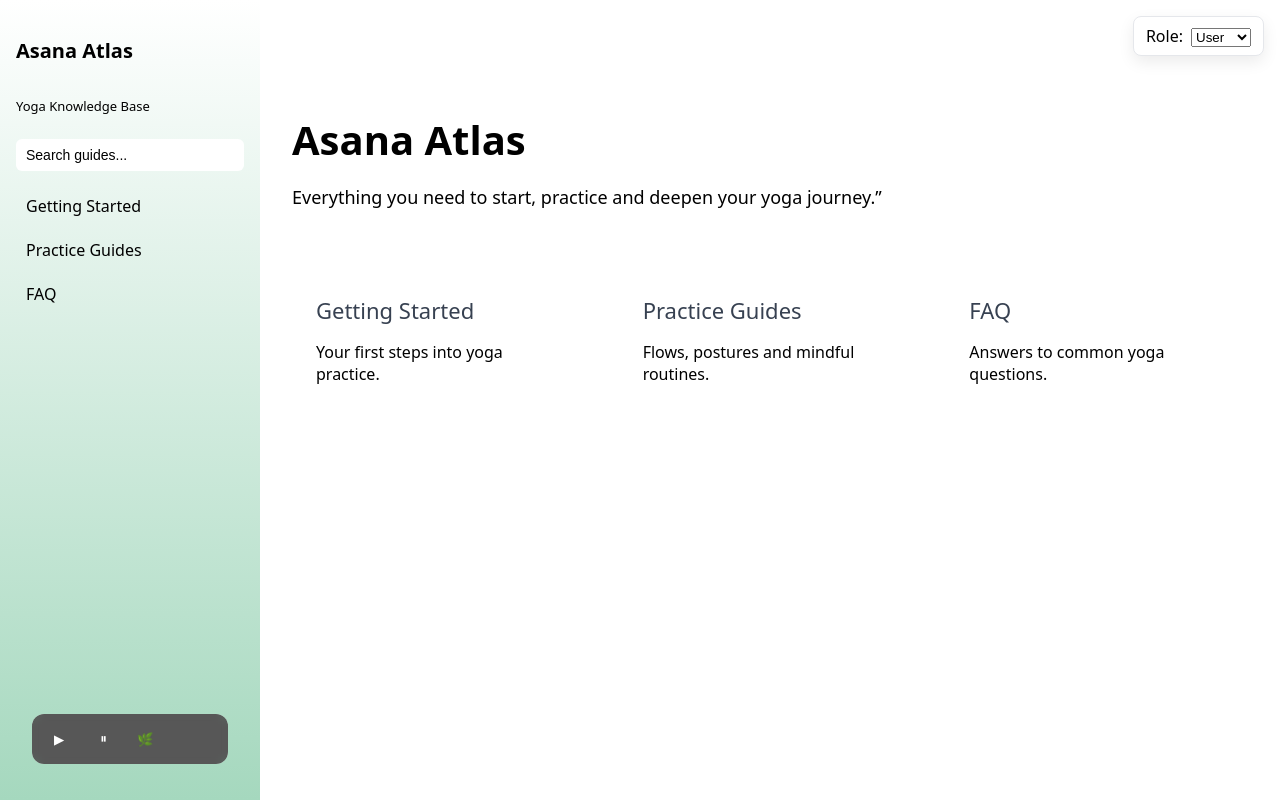
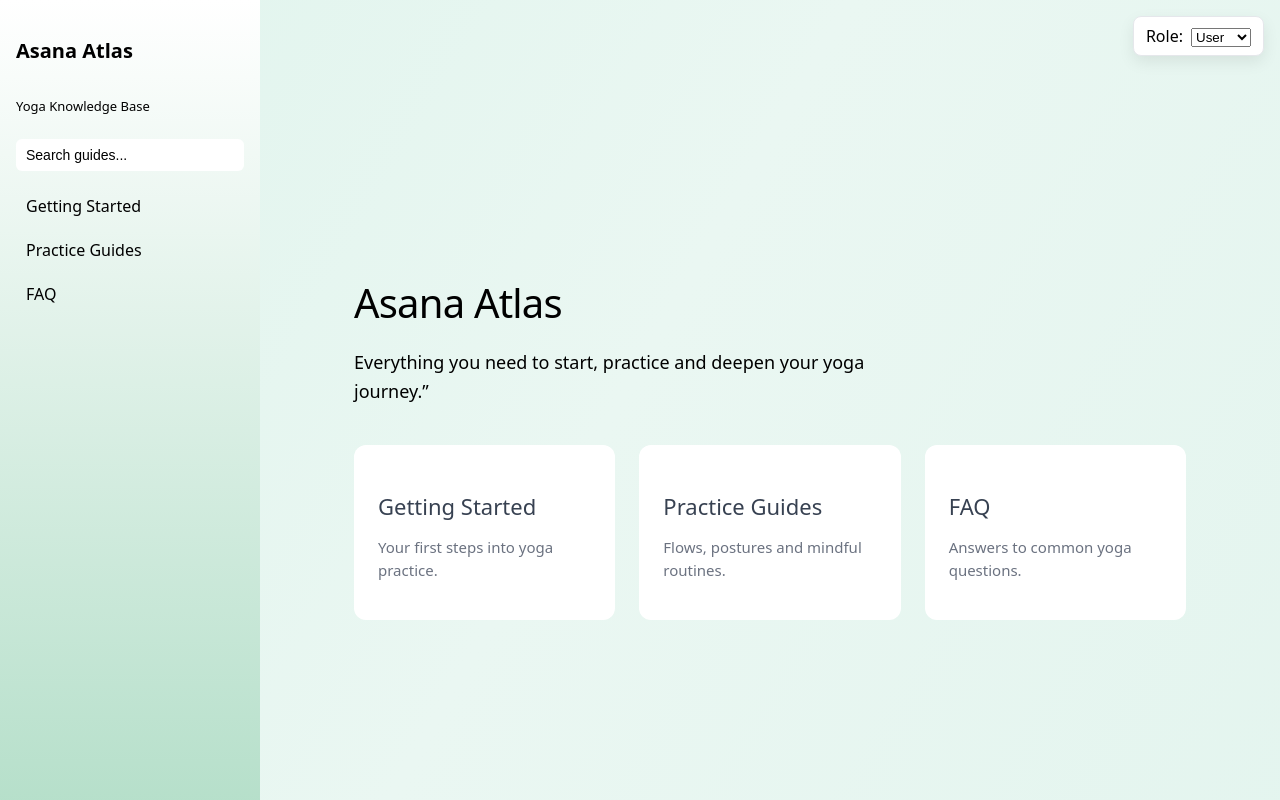
Before and after one commit to Mariaguerrero95/zano-frontend-test, a React (Vite) app: page / in a window 1280 px wide. Shown: the top 800 px of the page. Built offline with nearby package versions, Linux system fonts and the light colour scheme; grey boxes are pictures that could not be loaded.

Commit message:
changes in the background styles

```diff
--- a/src/index.css
+++ b/src/index.css
@@ -1,7 +1,6 @@
 * {
   box-sizing: border-box;
 }
-
 body {
   margin: 0;
   font-family: system-ui, -apple-system, BlinkMacSystemFont,
@@ -10,57 +9,58 @@ body {
   background-color: #ffffff;
   color: #000000;
 }
-/* ================= HOME ================= */
-
 .home-hero {
   max-width: 960px;
   margin: 80px auto;
 }
-
 .home-hero h1 {
   font-size: 40px;
   margin-bottom: 12px;
 }
-
 .home-subtitle {
   font-size: 18px;
   color: var(--color-third);
   margin-bottom: 40px;
 }
-
 .home-cards {
   display: grid;
   grid-template-columns: repeat(auto-fit, minmax(240px, 1fr));
   gap: 24px;
 }
-
 .home-card {
   background: white;
   border: 1px solid var(--color-border);
   border-radius: 12px;
   padding: 24px;
 }
-
 .home-card h3 {
   margin-bottom: 8px;
 }
-
-/* ================= LAYOUT ================= */
-
-.user-view {
-  padding: 48px 24px;
-}
-
 .admin-view {
   padding: 24px;
 }
-
-.user-view .card {
-  max-width: 900px;
-  margin: 0 auto 48px;
+.user-view {
+  padding: 48px 24px;
+  min-height: 100vh;
+  background: linear-gradient(
+    120deg,
+    #e6f4ee,
+    #d8f2e9,
+    #eaf7f2,
+    #dff3ec
+  );
+  background-size: 300% 300%;
+  animation: zenFlow 12s ease-in-out infinite;
 }
 
-.user-view h2 {
-  font-size: 32px;
-  margin-bottom: 24px;
+@keyframes zenFlow {
+  0% {
+    background-position: 0% 50%;
+  }
+  50% {
+    background-position: 100% 50%;
+  }
+  100% {
+    background-position: 0% 50%;
+  }
 }
--- a/src/layouts/MainLayout.tsx
+++ b/src/layouts/MainLayout.tsx
@@ -25,7 +25,6 @@ function MainLayout({ role, onRoleChange, flyingMood }: MainLayoutProps) {
         className={role === "admin" ? "admin-view" : "user-view"}
         style={{
           flex: 1,
-          padding: "32px",
         }}
       >
         <Outlet />
--- a/src/styles/HomePage.css
+++ b/src/styles/HomePage.css
@@ -1,28 +1,49 @@
 .home-hero {
-    max-width: 960px;
-    margin: 0 auto;
+    width: 100%;
+    min-height: calc(100vh - 64px);
+    padding: 120px 64px 96px;
+    border-radius: 0;
+    margin: 0;
+}
+.home-hero h1 {
+    font-size: 48px;
+    font-weight: 500;
+    margin-bottom: 16px;
+    letter-spacing: -0.02em;
 }
 .home-subtitle {
-    margin-bottom: 32px;
-    color: #6b7280;
+    max-width: 520px;
+    font-size: 18px;
+    line-height: 1.6;
+    margin-bottom: 56px;
+    color: #4b5563;
 }
 .home-cards {
     display: grid;
     grid-template-columns: repeat(auto-fit, minmax(240px, 1fr));
-    gap: 24px;
+    gap: 32px;
+    max-width: 900px;
 }
 .home-card {
-    background: white;
-    border-radius: 12px;
-    padding: 24px;
+    background: rgba(255, 255, 255, 0.85);
+    backdrop-filter: blur(6px);
+    border-radius: 20px;
+    padding: 28px;
     cursor: pointer;
-    border: 1px solid #e5e7eb;
-    transition: all 0.2s ease;
+    border: 1px solid rgba(0, 0, 0, 0.06);
+    transition: transform 0.4s ease, box-shadow 0.4s ease;
+}
+.home-card h3 {
+    margin-bottom: 10px;
+    font-size: 18px;
+    font-weight: 600;
+}
+.home-card p {
+    font-size: 15px;
+    line-height: 1.5;
+    color: #6b7280;
 }
 .home-card:hover {
-    transform: translateY(-2px);
-    box-shadow: 0 8px 24px rgba(0, 0, 0, 0.08);
+    transform: translateY(-4px);
+    box-shadow: 0 16px 40px rgba(0, 0, 0, 0.08);
 }
-.home-card h3 {
-    margin-bottom: 8px;
-}
--- a/src/styles/global.css
+++ b/src/styles/global.css
@@ -12,6 +12,7 @@
     --radius-sm: 8px;
 }
 body {
+    height: 100%;
     margin: 0;
     font-family: system-ui, -apple-system, BlinkMacSystemFont, sans-serif;
     background: linear-gradient(
```
